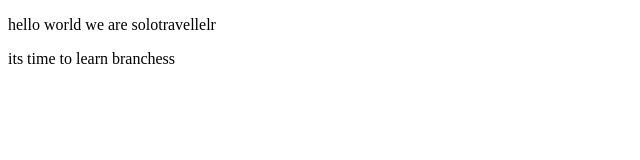
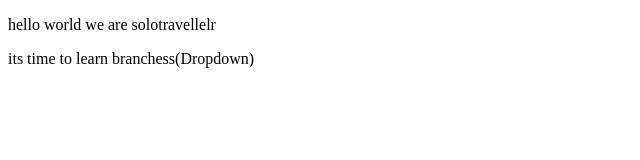
Before and after one commit to gaurav-2727/2nd-repo, a plain HTML site: page mysecondrepo/index.html in a window 1280 px wide. Shown: the full height of the page, 0-640 px from the left. Drawn offline with Linux system fonts and the light colour scheme.

```diff
--- a/mysecondrepo/index.html
+++ b/mysecondrepo/index.html
@@ -7,6 +7,6 @@
 </head>
 <body>
     <p>hello world we are solotravellelr</p>
-    <p>its time to learn branchess</p>
+    <p>its time to learn branchess(Dropdown)</p>
 </body>
 </html>
```
